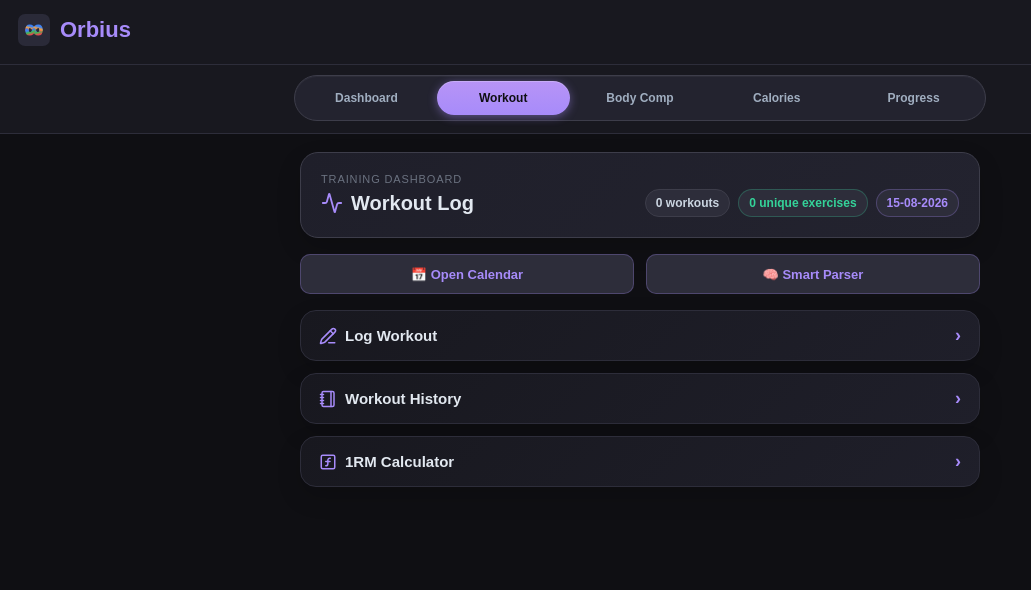
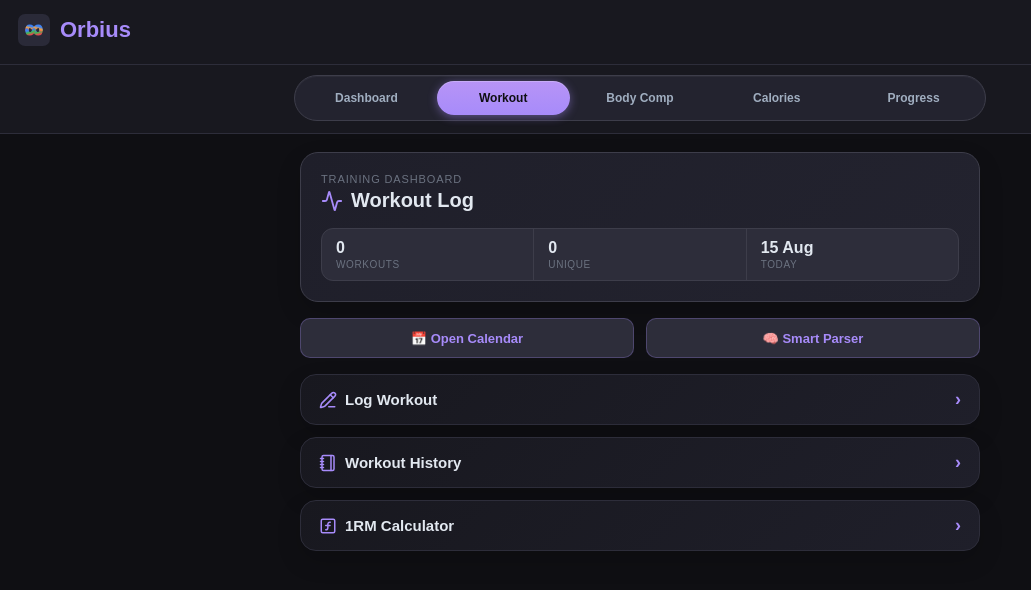
Before and after one commit to MOBIUXZ/app, a React (Vite) app: page / in a window 1280 px wide. Both pictures are taken after a click on the tab "Workout". Shown: the top 590 px of the page, without its empty margins (0-1031 px from the left). Built offline with nearby package versions, Linux system fonts and the light colour scheme.

Commit message:
Replace workout hero chips with a filled stat strip

```diff
--- a/spec/page-layout.json
+++ b/spec/page-layout.json
@@ -49,7 +49,12 @@
         "eyebrow": "Training dashboard",
         "title": "Workout Log",
         "icon": "activity",
-        "chips": ["workoutCount", "uniqueExercises", "todayDate"]
+        "statLayout": "filled-strip",
+        "statMetrics": [
+          { "id": "workouts", "label": "Workouts" },
+          { "id": "unique", "label": "Unique" },
+          { "id": "today", "label": "Today" }
+        ]
       },
       "actions": [
         { "id": "calendar", "label": "📅 Open Calendar" },
--- a/src/components/WorkoutPage.jsx
+++ b/src/components/WorkoutPage.jsx
@@ -387,6 +387,13 @@ export default function WorkoutPage({ data, save }) {
 
   var uniqueDates = new Set(data.workouts.map(function (w) { return w.date; })).size;
   var uniqueExercises = new Set(data.workouts.map(function (w) { return w.exercise; })).size;
+  var now = new Date();
+  var heroValues = {
+    workouts: data.workouts.length,
+    unique: uniqueExercises,
+    today: now.getDate() + " " + monthNames[now.getMonth()].slice(0, 3),
+  };
+  var heroMetrics = workoutLayout.hero.statMetrics;
   var filteredWorkouts = data.workouts.filter(function (w) {
     if (!searchQuery) return true;
     return w.exercise.toLowerCase().includes(searchQuery.toLowerCase());
@@ -425,13 +432,16 @@ export default function WorkoutPage({ data, save }) {
     <div>
       <div className={s.heroCard}>
         <div className={s.sectionLabelUpper}>{workoutLayout.hero.eyebrow}</div>
-        <div className={cx(ui.flexBetween, ui.flexRowWrap)}>
-          <PageHeading className={s.heroTitle} title={workoutLayout.hero.title} icon={workoutLayout.hero.icon} iconSize={22} />
-          <div className={ui.flexRowWrap}>
-            <span className={s.dashboardChip}>{data.workouts.length} workouts</span>
-            <span className={s.dashboardChip} style={{ color: GREEN, borderColor: GREEN + "44" }}>{uniqueExercises} unique exercises</span>
-            <span className={s.dashboardChip} style={{ color: ACCENT, borderColor: ACCENT + "44" }}>{formatDate(new Date())}</span>
-          </div>
+        <PageHeading className={s.heroTitle} title={workoutLayout.hero.title} icon={workoutLayout.hero.icon} iconSize={22} />
+        <div className={s.heroStatStrip}>
+          {heroMetrics.map(function (metric) {
+            return (
+              <div key={metric.id} className={s.heroStatStripCell}>
+                <div className={s.heroStatValue}>{heroValues[metric.id]}</div>
+                <div className={s.heroStatLabel}>{metric.label}</div>
+              </div>
+            );
+          })}
         </div>
       </div>
 
--- a/src/components/WorkoutPage.module.css
+++ b/src/components/WorkoutPage.module.css
@@ -33,6 +33,40 @@
   padding: 6px 10px;
   font-size: 12px;
   font-weight: 700;
+}
+
+.heroStatStrip {
+  display: flex;
+  margin-top: 16px;
+  background: var(--ft-bg-btn);
+  border: 1px solid var(--ft-border-input);
+  border-radius: 12px;
+  overflow: hidden;
+}
+
+.heroStatStripCell {
+  flex: 1;
+  min-width: 0;
+  padding: 10px 14px;
+  border-right: 1px solid var(--ft-border-input);
+}
+
+.heroStatStripCell:last-child {
+  border-right: none;
+}
+
+.heroStatValue {
+  font-size: 16px;
+  font-weight: 800;
+  color: var(--ft-text);
+}
+
+.heroStatLabel {
+  font-size: 10px;
+  color: var(--ft-text-dim);
+  text-transform: uppercase;
+  letter-spacing: 0.06em;
+  margin-top: 2px;
 }
 
 .actionGrid {
```
Also changed, not shown: spec/css-modules.json (+1 -1 lines), spec/manual-qa-checklist.json (+1 -1 lines), 5 other files (tests, documents, lock files or other folders).
